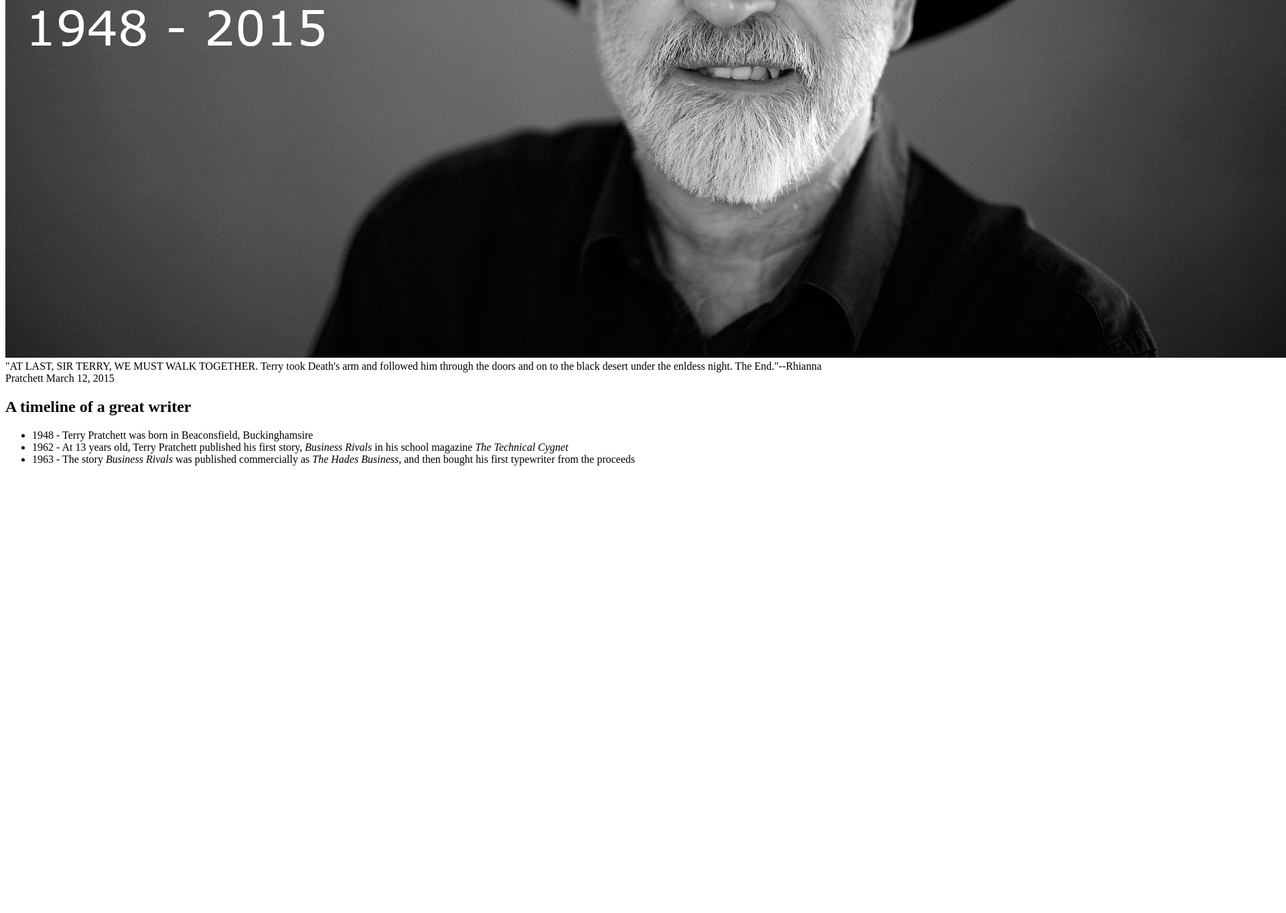
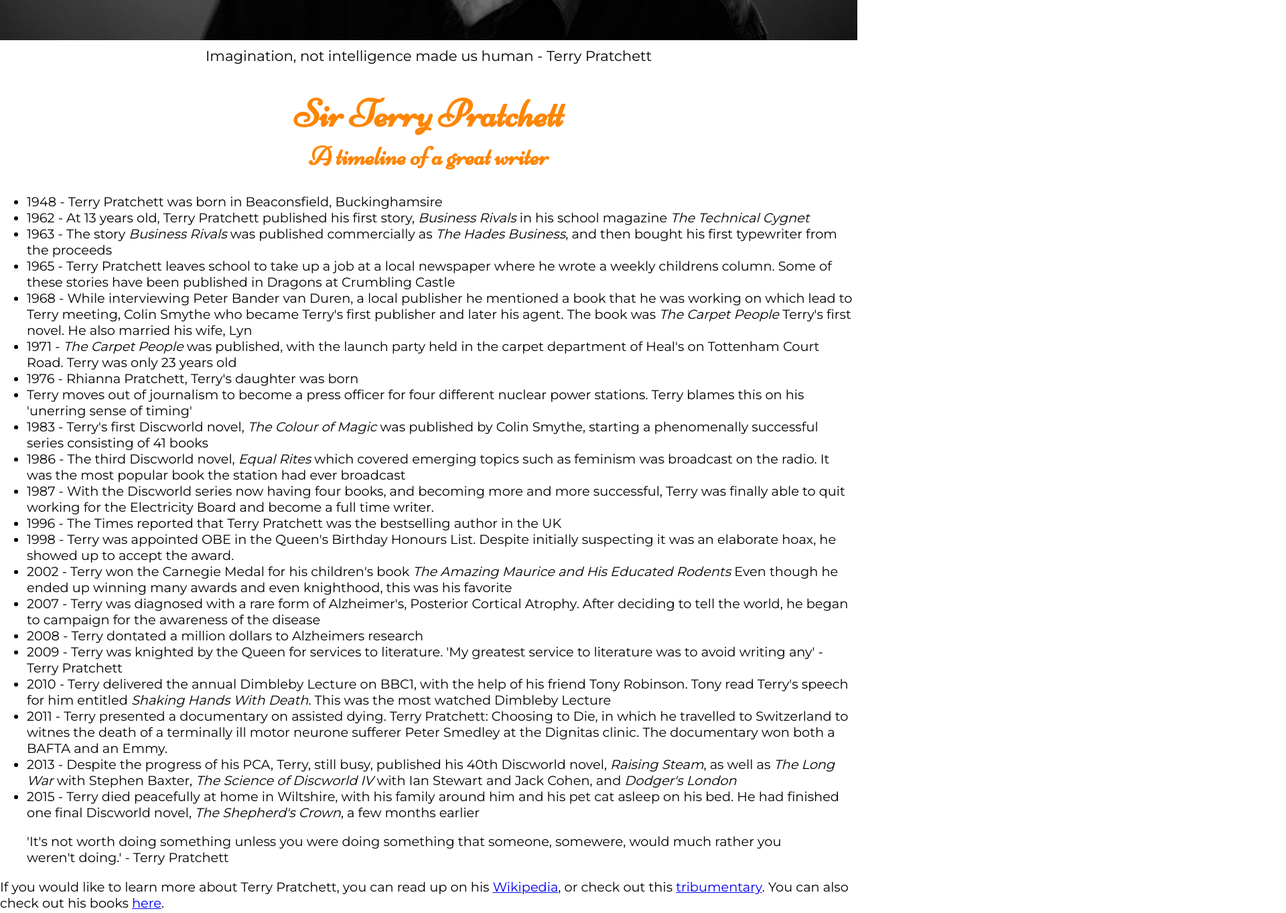
Before and after one commit to travismix1980/TributePage, a plain HTML site: page index.html in a window 1280 px wide. Shown: the part 660-2023 px from the top of the page at 67% size, 1920 px wide, since content can reach past the window. Before the commit the page ends 1371 px from the top, so only its background shows below. Drawn offline with Linux system fonts and the light colour scheme.

Commit message:
Much more styling to do taking a break for the day however html content complete

```diff
--- a/index.html
+++ b/index.html
@@ -4,27 +4,70 @@
     <meta charset="UTF-8">
     <meta name="viewport" content="width=device-width, initial-scale=1.0">
     <meta http-equiv="X-UA-Compatible" content="ie=edge">
+    <link href="https://fonts.googleapis.com/css?family=Montserrat|Niconne" rel="stylesheet">
     <link rel="stylesheet" href="style.css">
     <script src="https://cdn.freecodecamp.org/testable-projects-fcc/v1/bundle.js"></script>
     <title>Terry Pratchett Tribute</title>
 </head>
 <body>
     <div id='main'>
+            <div id='img-div'>
+                <img id='image' alt='Terry Pratchet 1948 to 2015' src='images/terry-pratchett-modified.jpg'>
+                <figcaption id='img-caption'>Imagination, not intelligence made us human - Terry Pratchett</figcaption>
+            </div>
         <div id='title'>
             <h1>Sir Terry Pratchett</h1>
-            <p>Imagination not intelligence made us Human</p>
         </div>
-        <div id='img-div'>
-            <img id='image' alt='Terry Pratchet 1948 to 2015' src='images/terry-pratchett-modified.jpg'>
-            <figcaption id='img-caption'>"AT LAST, SIR TERRY, WE MUST WALK TOGETHER. Terry took Death's arm and followed him through the doors and on to the black desert under the enldess night. The End."<span>--Rhianna Pratchett March 12, 2015</span></figcaption>
-        </div>
+
         <div id='tribute-info'>
-            <h2>A timeline of a great writer</h2>
+            <h2 id='tribute-head'>A timeline of a great writer</h2>
             <ul>
                 <li>1948 - Terry Pratchett was born in Beaconsfield, Buckinghamsire</li>
+
                 <li>1962 - At 13 years old, Terry Pratchett published his first story, <em>Business Rivals</em> in his school magazine <em>The Technical Cygnet</em></li>
+
                 <li>1963 - The story <em>Business Rivals</em> was published commercially as <em>The Hades Business</em>, and then bought his first typewriter from the proceeds</li>
+
+                <li>1965 - Terry Pratchett leaves school to take up a job at a local newspaper where he wrote a weekly childrens column.  Some of these stories have been published in Dragons at Crumbling Castle</li>
+
+                <li>1968 - While interviewing Peter Bander van Duren, a local publisher he mentioned a book that he was working on which lead to Terry meeting, Colin Smythe who became Terry's first publisher and later his agent. The book was <em>The Carpet People</em> Terry's first novel.  He also married his wife, Lyn</li>
+
+                <li>1971 - <em>The Carpet People</em> was published, with the launch party held in the carpet department of Heal's on Tottenham Court Road.  Terry was only 23 years old</li>
+
+                <li>1976 - Rhianna Pratchett, Terry's daughter was born</li>
+
+                <li>Terry moves out of journalism to become a press officer for four different nuclear power stations. Terry blames this on his 'unerring sense of timing'</li>
+
+                <li>1983 - Terry's first Discworld novel, <em>The Colour of Magic</em> was published by Colin Smythe, starting a phenomenally successful series consisting of 41 books</li>
+
+                <li>1986 - The third Discworld novel, <em>Equal Rites</em>  which covered emerging topics such as feminism was broadcast on the radio.  It was the most popular book the station had ever broadcast</li>
+
+                <li>1987 - With the Discworld series now having four books, and becoming more and more successful, Terry was finally able to quit working for the Electricity Board and become a full time writer.</li>
+
+                <li>1996 - The Times reported that Terry Pratchett was the bestselling author in the UK</li>
+
+                <li>1998 - Terry was appointed OBE in the Queen's Birthday Honours List.  Despite initially suspecting it was an elaborate hoax, he showed up to accept the award.</li>
+
+                <li>2002 - Terry won the Carnegie Medal for his children's book <em>The Amazing Maurice and His Educated Rodents</em> Even though he ended up winning many awards and even knighthood, this was his favorite</li>
+
+                <li>2007 - Terry was diagnosed with a rare form of Alzheimer's, Posterior Cortical Atrophy.  After deciding to tell the world, he began to campaign for the awareness of the disease</li>
+
+                <li>2008 - Terry dontated a million dollars to Alzheimers research</li>
+
+                <li>2009 - Terry was knighted by the Queen for services to literature. 'My greatest service to literature was to avoid writing any' - Terry Pratchett</li>
+
+                <li>2010 - Terry delivered the annual Dimbleby Lecture on BBC1, with the help of his friend Tony Robinson.  Tony read Terry's speech for him entitled <em>Shaking Hands With Death</em>. This was the most watched Dimbleby Lecture</li>
+
+                <li>2011 - Terry presented a documentary on assisted dying.  Terry Pratchett: Choosing to Die, in which he travelled to Switzerland to witnes the death of a terminally ill motor neurone sufferer Peter Smedley at the Dignitas clinic.  The documentary won both a BAFTA and an Emmy.</li>
+
+                <li>2013 - Despite the progress of his PCA, Terry, still busy, published his 40th Discworld novel, <em>Raising Steam</em>, as well as <em>The Long War</em> with Stephen Baxter, <em>The Science of Discworld IV</em> with Ian Stewart and Jack Cohen, and <em>Dodger's London</em></li>
+
+                <li>2015 - Terry died peacefully at home in Wiltshire, with his family around him and his pet cat asleep on his bed.  He had finished one final Discworld novel, <em>The Shepherd's Crown</em>, a few months earlier</li>
             </ul>
+
+            <blockquote>'It's not worth doing something unless you were doing something that someone, somewere, would much rather you weren't doing.' - Terry Pratchett</blockquote>
+
+            <p>If you would like to learn more about Terry Pratchett, you can read up on his <a id='tribute-link' href='https://en.wikipedia.org/wiki/Terry_Pratchett' target='_blank'>Wikipedia</a>, or check out this <a id='tribute-link' href='https://www.youtube.com/watch?v=UXQDV4RIwg0' target='_blank'>tribumentary</a>.  You can also check out his books <a id='tribute-link' href='https://www.terrypratchettbooks.com/books/' target='_blank'>here</a>.</p>
         </div>
     </div>
 </body>
--- a/style.css
+++ b/style.css
@@ -0,0 +1,56 @@
+/*
+font-family: 'Montserrat', sans-serif;
+font-family: 'Niconne', cursive;
+*/
+html, body {
+    margin: 0px;
+    padding: 0px;
+    font-family: 'Montserrat', san-serif;
+    font-size: 1.1em;
+}
+
+html {
+    background-color: white;
+}
+
+h1 {
+    font-size: 3em;
+}
+
+h2 {
+    font-size: 2em;
+}
+h1, h2{
+    font-family: 'Niconne', cursive;
+    color: #FD8503;
+}
+
+#image {
+    width: 100%;
+    height: auto;
+
+}
+
+#title {
+    text-align: center;
+}
+
+#title p {
+    margin-top: -25px;
+    font-size: 1.1em;
+}
+
+#img-caption {
+    font-size: 1.1em;
+    margin: 5px 5% 0px 5%;
+    text-align: center;
+}
+
+#tribute-info {
+
+}
+
+#tribute-head {
+    text-align: center;
+    margin-top: -35px;
+}
```
